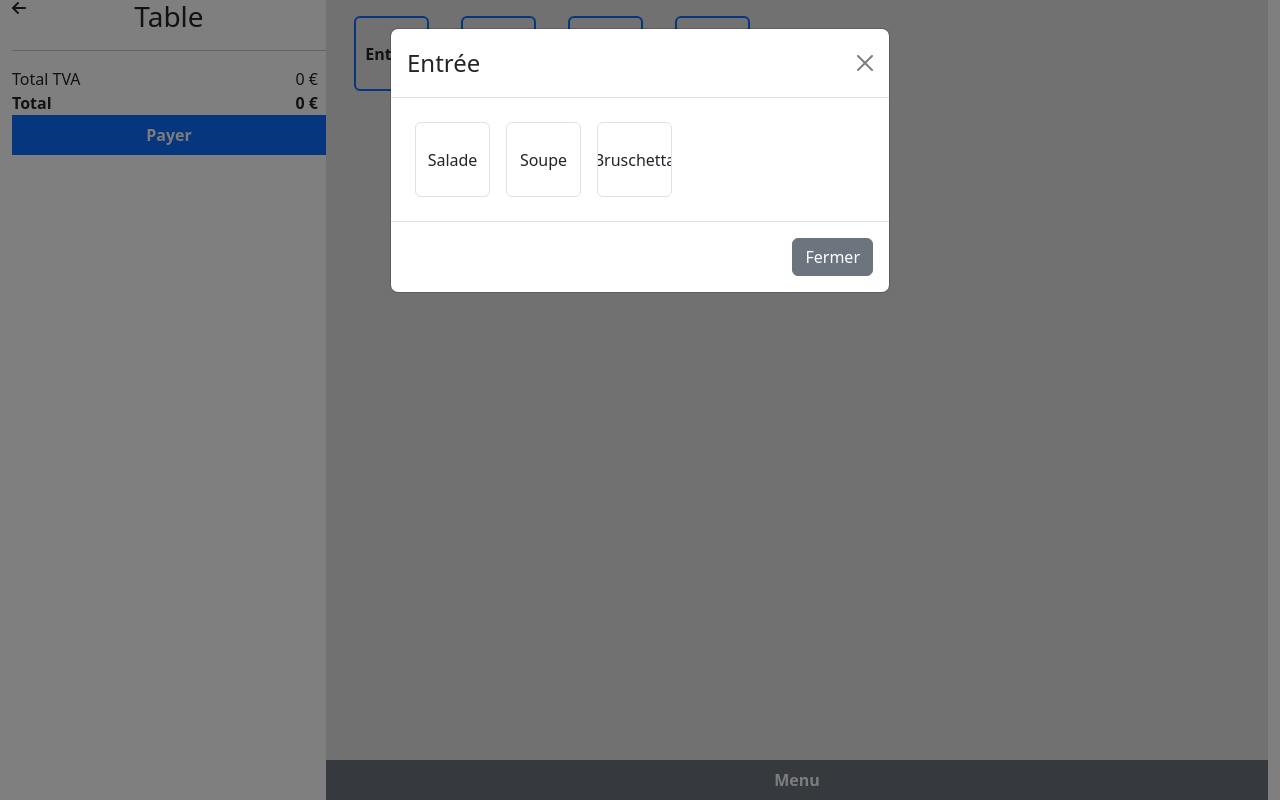
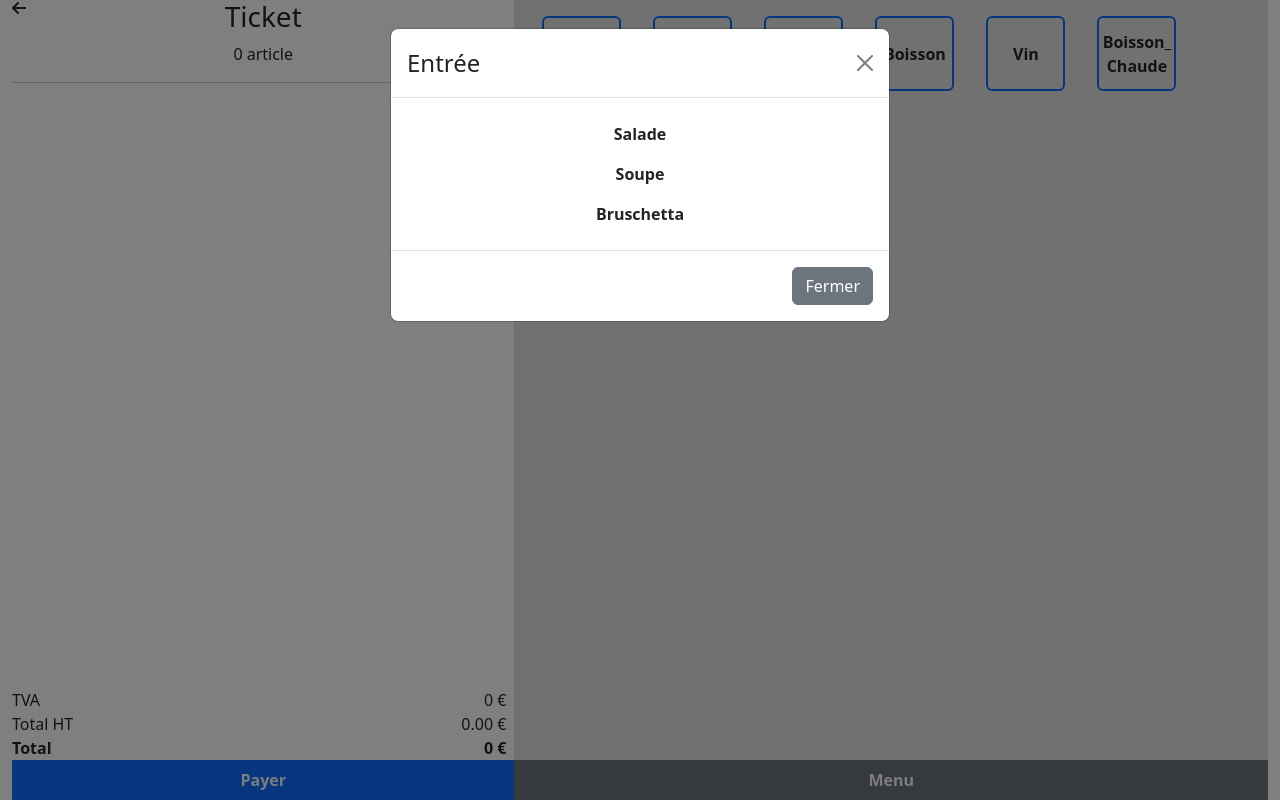
Before and after one commit to dphiane/react_addition, a React (Vite) app: page / in a window 1280 px wide. Both pictures are taken after a click on the element "Entrée". Built offline with nearby package versions, Linux system fonts and the light colour scheme.

Commit message:
add function calculate tva and total

```diff
--- a/src/components/cart.tsx
+++ b/src/components/cart.tsx
@@ -1,19 +1,20 @@
 import React, { useState } from 'react';
 import { Link } from 'react-router-dom';
 import { Modal, Button } from 'react-bootstrap';
+import EditableTitle from './editableTitle';
 
 export interface CartProps {
-  cart: { [ key: string ]: { quantity: number; price: number } };
-  addToCart: (product: string, quantity: number, price: number) => void;
+  cart: { [ key: string ]: { quantity: number; price: number, tva: number } };
   updateQuantity: (product: string, quantity: number, price: number) => void;
   initialQuantity: number;
 }
 export interface CartItemType {
   quantity: number;
   price: number;
+  tva: number
 }
 
-const Cart: React.FC<CartProps> = ({ cart, addToCart, initialQuantity, updateQuantity }) => {
+const Cart: React.FC<CartProps> = ({ cart, initialQuantity, updateQuantity }) => {
   const [ showModal, setShowModal ] = useState(false);
   const [ selectedProduct, setSelectedProduct ] = useState<string | null>(null);
   const [ quantity, setQuantity ] = useState(initialQuantity);
@@ -44,7 +45,7 @@ const Cart: React.FC<CartProps> = ({ cart, addToCart, initialQuantity, updateQua
   const handleRemoveProduct = () => {
     if (selectedProduct && cart[ selectedProduct ]) {
       const { quantity, price } = cart[ selectedProduct ];
-      addToCart(selectedProduct, 0, price);
+      updateQuantity(selectedProduct, 0, price);
       handleCloseModal();
     };
   }
@@ -56,28 +57,43 @@ const Cart: React.FC<CartProps> = ({ cart, addToCart, initialQuantity, updateQua
     return totalPrice;
   };
 
+  const calculateTotalTVA = () => {
+    let total = 0;
+    Object.values(cart).forEach(item => {
+      total += item.quantity * (item.price / (1 + item.tva));
+    });
+    return parseFloat(total.toFixed(2));
+  };
+
   return (
-    <div className="d-flex flex-column flex-grow-1">
+    <div className="d-flex flex-column flex-grow-1 justify-content-between">
+      <div className="div">
+
         <div className="position-relative">
           <Link to={'/'}>
             <i className="fa-solid fa-arrow-left position-absolute"></i>
           </Link>
-        <h3 className="text-center">Table</h3>
+          <EditableTitle/>
+          <p className='text-center'>{Object.keys(cart).length} article{Object.keys(cart).length > 1 ? 's':''}</p>
           <hr />
         </div>
         <div>
           <ul>
             {Object.entries(cart).map(([ product, { quantity, price } ]) => (
               <li className="edit-product position-relative" key={product} onClick={() => handleOpenModal(product)}>
-              {product} x {quantity} <span className="position-absolute end-0 me-2">{price * quantity} €</span>
+              <span className='span-text'>{quantity} x {product} </span><span className="position-absolute end-0 me-2">{price * quantity} €</span>
               </li>
             ))}
           </ul>
         </div>
-      <div className='position-relative'>Total TVA <span className='position-absolute end-0 me-2'>{calculateTotalPrice()} €</span></div>
-      <div className='fw-bold position-relative'>Total <span className='position-absolute end-0 me-2'>{calculateTotalPrice()} €</span></div>
+      </div>
+      <div >
+        <p className='position-relative m-0'>TVA <span className='position-absolute end-0 me-2'>{calculateTotalTVA()} €</span></p>
+        <p className='position-relative m-0'>Total HT <span className='position-absolute end-0 me-2'>{(calculateTotalPrice() - calculateTotalTVA()).toFixed(2)} €</span></p>
+        <p className='fw-bold position-relative m-0'>Total <span className='position-absolute end-0 me-2'>{calculateTotalPrice()} €</span></p>
         <div className="bg-primary text-light text-center fw-bold p-2">
           <Link to="/paid">Payer</Link>
+        </div>
       </div>
 
       <Modal show={showModal} onHide={handleCloseModal}>
--- a/src/components/category.tsx
+++ b/src/components/category.tsx
@@ -4,43 +4,53 @@ import { Modal, Button } from 'react-bootstrap';
 interface Product {
   name: string;
   price: number;
+  tva: number
 }
 
 interface CartItemType {
   quantity: number;
   price: number;
+  tva: number
 }
 
 interface CategoryProps {
-  addToCart: (name: string, quantity: number, price: number) => void;
-  cart: { [key: string]: CartItemType };
+  addToCart: (name: string, quantity: number, price: number, tva: number) => void;
+  cart: { [ key: string ]: CartItemType };
 }
-const productsByCategory: { [key: string]: Product[] } = {
+const productsByCategory: { [ key: string ]: Product[] } = {
   Entrée: [
-    { name: 'Salade', price: 5.00 },
-    { name: 'Soupe', price: 4.00 },
-    { name: 'Bruschetta', price: 6.00 },
+    { name: 'Salade', price: 5.00, tva: 10 },
+    { name: 'Soupe', price: 4.00, tva: 10 },
+    { name: 'Bruschetta', price: 6.00, tva: 10 },
   ],
   Plats: [
-    { name: 'Poulet rôti', price: 10.00 },
-    { name: 'Pâtes carbonara', price: 12.00 },
-    { name: 'Steak frites', price: 15.00 },
+    { name: 'Poulet rôti', price: 10.00, tva: 10 },
+    { name: 'Pâtes carbonara', price: 12.00, tva: 10 },
+    { name: 'Steak frites', price: 15.00, tva: 10 },
   ],
   Dessert: [
-    { name: 'Tiramisu', price: 8.00 },
-    { name: 'Crème brûlée', price: 7.00 },
-    { name: 'Gâteau au chocolat', price: 6.50 },
+    { name: 'Tiramisu', price: 8.00, tva: 10 },
+    { name: 'Crème brûlée', price: 7.00, tva: 10 },
+    { name: 'Gâteau au chocolat', price: 6.50, tva: 10 },
   ],
   Boisson: [
-    { name: 'Eau plate', price: 2.50 },
-    { name: 'Coca-Cola', price: 3.50 },
-    { name: 'Vin rouge', price: 12.00 },
+    { name: 'Eau plate', price: 2.50, tva: 10 },
+    { name: 'Coca-Cola', price: 3.50, tva: 10 },
+    { name: 'Vin rouge', price: 12.00, tva: 20 },
   ],
+  Vin: [
+
+  ],
+  Boisson_Chaude: [
+
+  ],
+
+
 };
 
 const Category: React.FC<CategoryProps> = ({ addToCart, cart }) => {
-  const [showModal, setShowModal] = useState(false);
-  const [selectedCategory, setSelectedCategory] = useState<string | null>(null);
+  const [ showModal, setShowModal ] = useState(false);
+  const [ selectedCategory, setSelectedCategory ] = useState<string | null>(null);
 
   const handleCloseModal = () => {
     setShowModal(false);
@@ -52,23 +62,23 @@ const Category: React.FC<CategoryProps> = ({ addToCart, cart }) => {
   };
 
   const handleProductSelection = (product: Product) => {
-    addToCart(product.name, 1, product.price);
+    addToCart(product.name, 1, product.price, product.tva);
     handleCloseModal();
-};
+  };
 
 
   const categoryList = Object.keys(productsByCategory).map((category, index) => (
     <div
-      className="category m-3 border border-2 border-primary fw-bold rounded"
+      className={`category m-3 border border-2 border-primary fw-bold rounded  ${category.length > 10 ? 'justify-content-start' : 'justify-content-center'}`}
       key={index}
       onClick={() => handleOpenModal(category)}
     >
-      <p className="m-0">{category}</p>
+      <p className='m-0 text-center'>{category}</p>
     </div>
   ));
 
   return (
-    <div className="container-fluid d-flex flex-wrap justify-content-center justify-content-lg-start">
+    <div className="container-fluid d-flex flex-wrap justify-content-center justify-content-sm-start">
       {categoryList}
       <Modal show={showModal} onHide={handleCloseModal}>
         <Modal.Header closeButton>
@@ -76,10 +86,10 @@ const Category: React.FC<CategoryProps> = ({ addToCart, cart }) => {
         </Modal.Header>
         <Modal.Body>
           {selectedCategory && (
-            <div className="d-flex">
-              {productsByCategory[selectedCategory].map((product, index) => (
+            <div className="d-flex flex-column">
+              {productsByCategory[ selectedCategory ].map((product, index) => (
                 <li
-                  className="icon-product border rounded m-2"
+                  className="icon-product m-2 fw-bold"
                   key={index}
                   onClick={() => handleProductSelection(product)}
                 >
--- a/src/components/command.tsx
+++ b/src/components/command.tsx
@@ -23,7 +23,7 @@ export default function Command() {
             return updatedCart;
         });
     };
-    const addToCart = (product: string, quantity: number, price: number) => {
+    const addToCart = (product: string, quantity: number, price: number, tva: number) => {
         setCart((prevCart) => {
             const updatedCart = { ...prevCart };
 
@@ -31,7 +31,7 @@ export default function Command() {
                 updatedCart[ product ].quantity += quantity;
                 updatedCart[ product ].price = price;
             } else {
-                updatedCart[ product ] = { quantity, price };
+                updatedCart[ product ] = { quantity, price , tva};
             }
 
             if (quantity === 0) {
@@ -45,8 +45,8 @@ export default function Command() {
     return (
         <div className="container-fluid vh-100">
             <div className="d-flex h-100">
-                <Cart cart={cart} addToCart={addToCart} updateQuantity={updateCart} initialQuantity={initialQuantity} />
-                <div className="d-flex flex-column justify-content-between bg-secondary-subtle w-75">
+                <Cart cart={cart}  updateQuantity={updateCart} initialQuantity={initialQuantity} />
+                <div className="container-category d-flex flex-column justify-content-between bg-secondary-subtle">
                     <Categories addToCart={addToCart} cart={cart} />
                     <div className="bg-secondary text-light text-center fw-bold p-2">
                         <Link to={'/'}>Menu</Link>
--- /dev/null
+++ b/src/components/editableTitle.tsx
@@ -0,0 +1,51 @@
+import React, { useState } from 'react';
+
+const EditableTitle: React.FC = () => {
+  const [title, setTitle] = useState<string>('Ticket');
+  const [tempTitle, setTempTitle] = useState<string>('');
+  const [isEditing, setIsEditing] = useState<boolean>(false);
+
+  const handleTitleChange = (event: React.ChangeEvent<HTMLInputElement>) => {
+    setTempTitle(event.target.value);
+  };
+
+  const handleEditClick = () => {
+    setTempTitle(title);
+    setIsEditing(true);
+  };
+
+  const handleSaveClick = () => {
+    if (tempTitle.trim() !== '') {
+      setTitle(tempTitle.trim());
+    }
+    setIsEditing(false);
+  };
+
+  const handleKeyDown = (event: React.KeyboardEvent<HTMLInputElement>) => {
+    if (event.key === 'Enter') {
+      handleSaveClick();
+    }
+  };
+
+  return (
+    <div className='d-flex justify-content-center'>
+      {isEditing ? (
+        <input
+          type="text"
+          value={tempTitle}
+          onChange={handleTitleChange}
+          onBlur={handleSaveClick}
+          onKeyDown={handleKeyDown} // Ajouter le gestionnaire d'événements pour la touche "Entrée"
+          autoFocus // Pour mettre automatiquement le focus sur l'entrée lorsqu'elle est affichée
+          className='text-center'
+        />
+      ) : (
+        <h3 className="text-center" onClick={handleEditClick}>
+          {title}
+        </h3>
+      )}
+    </div>
+  );
+};
+
+export default EditableTitle;
--- a/src/styles/index.scss
+++ b/src/styles/index.scss
@@ -1,5 +1,7 @@
 @import "../../node_modules/bootstrap/scss/bootstrap.scss";
-
+*{
+  box-sizing: border-box;
+}
 html {
   height: 100%;
 }
@@ -27,14 +29,16 @@ li {
 }
 
 .category{
+  min-width: 75px;
+  height: 75px;
   display: flex;
-  justify-content: center;
   align-items: center;
-  width: 75px;
-  height: 75px;
-  overflow: hidden; /* Cachez le contenu qui dépasse */
-  text-overflow: ellipsis; /* Ajoutez des points de suspension (...) à la fin du texte qui dépasse */
-  white-space: nowrap; /* Empêchez le texte de passer à la ligne */
+  overflow: hidden;
+  text-overflow: ellipsis;
+  p{
+    width: 75px;
+    word-wrap: break-word;
+  }
 }
 
 .category:hover{
@@ -45,18 +49,40 @@ li {
 }
 
 .icon-product{
+  cursor: pointer;
   display: flex;
   justify-content: center;
   align-items: center;
-  width: 75px;
-  height: 75px;
-  overflow: hidden; /* Cachez le contenu qui dépasse */
-  text-overflow: ellipsis; /* Ajoutez des points de suspension (...) à la fin du texte qui dépasse */
+  overflow: hidden;
+  text-overflow: ellipsis;
+  &:hover{
+    background-color: $primary;
+    color: white;
+    transition: background-color 0.5s ease-in-out;
+  }
 }
 
 .edit-product{
   cursor: pointer;
 }
+
 .edit-product:hover{
     color: var(--bs-blue);
 }
+
+.container-category{
+  width: 60%;
+}
+@media (max-width: 576px) {
+  // Add your styles specific to smaller devices here
+  .container-category{
+    width: 40%;
+  }
+  .span-text {
+    display: inline-block;
+    width: 160px;
+    white-space: nowrap; /* Empêche le texte de passer à la ligne */
+    overflow: hidden; /* Cache le texte qui dépasse */
+    text-overflow: ellipsis; /* Affiche une ellipse (...) pour indiquer le texte coupé */
+  }
+}
```
Also changed, not shown: src/styles/index.css, 1 other file (tests, documents, lock files or other folders). Lines whose indentation alone changed are shown as unchanged.
